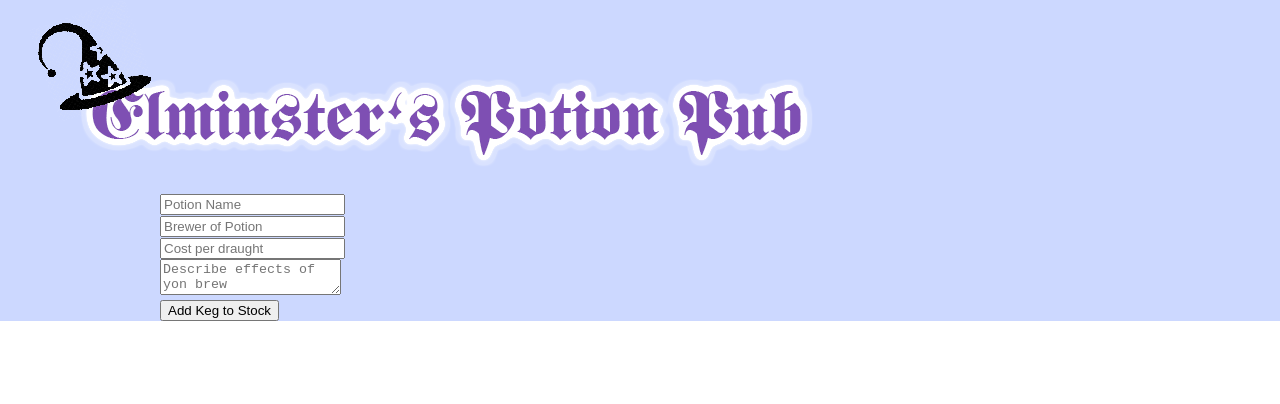
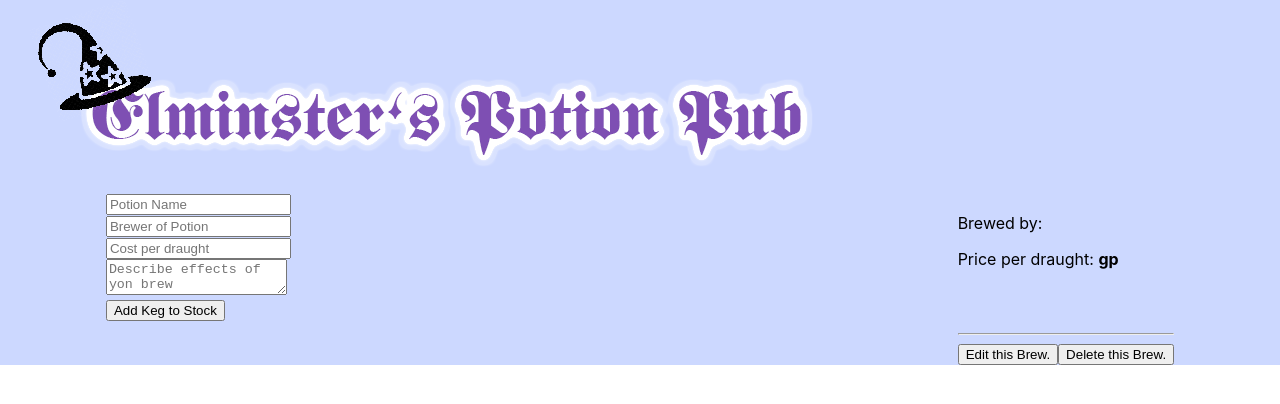
Before and after one commit to efirpo/taproom-7-10, a React (Create React App) app: page / in a window 1280 px wide. Shown: the top 404 px of the page. Built offline with nearby package versions, Linux system fonts and the light colour scheme.

Commit message:
get select keg to finally work, except for default of selectedKeg state

```diff
--- a/src/components/KegList.js
+++ b/src/components/KegList.js
@@ -26,7 +26,7 @@ function KegList(props) {
 }
 
 KegList.propTypes = {
-  kegList: PropTypes.array,
+  kegList: PropTypes.object,
   onKegSelect: PropTypes.func,
   onDrawPint: PropTypes.func
 }
--- a/src/components/TaproomControl.js
+++ b/src/components/TaproomControl.js
@@ -34,11 +34,6 @@ const listStyles = {
 class TaproomControl extends React.Component {
   constructor(props) {
     super(props);
-    this.state = {
-      masterKegList: [],
-      selectedKeg: null,
-    }
-
 
   }
   handleAddingNewKegToStock = (keg) => {
@@ -51,6 +46,7 @@ class TaproomControl extends React.Component {
     const thisKeg = this.props.masterKegList[id]
     const { dispatch } = this.props;
     const action = a.selectKeg(thisKeg);
+    console.log(this.props.selectedKeg)
     dispatch(action);
   }
 
@@ -86,8 +82,8 @@ class TaproomControl extends React.Component {
   render() {
     let kegSelected = null;
 
-    if (this.state.selectedKeg !== null) {
-      kegSelected = <KegDetail keg={this.state.selectedKeg} onEditSubmit={this.handleClickingEditSubmit} onClickingDelete={this.handleClickingDelete} />
+    if (this.props.selectedKeg !== {}) {
+      kegSelected = <KegDetail keg={this.props.selectedKeg} onEditSubmit={this.handleClickingEditSubmit} onClickingDelete={this.handleClickingDelete} />
     }
 
     return (
--- a/src/reducers/select-keg-reducer.js
+++ b/src/reducers/select-keg-reducer.js
@@ -1,9 +1,10 @@
 import * as a from './../actions/ActionTypes'
 
 export default (state = {}, action) => {
+  const { keg } = action
   switch (action.type) {
     case a.SELECT_KEG:
-      return state;
+      return keg
 
     default: return state;
   }
```
